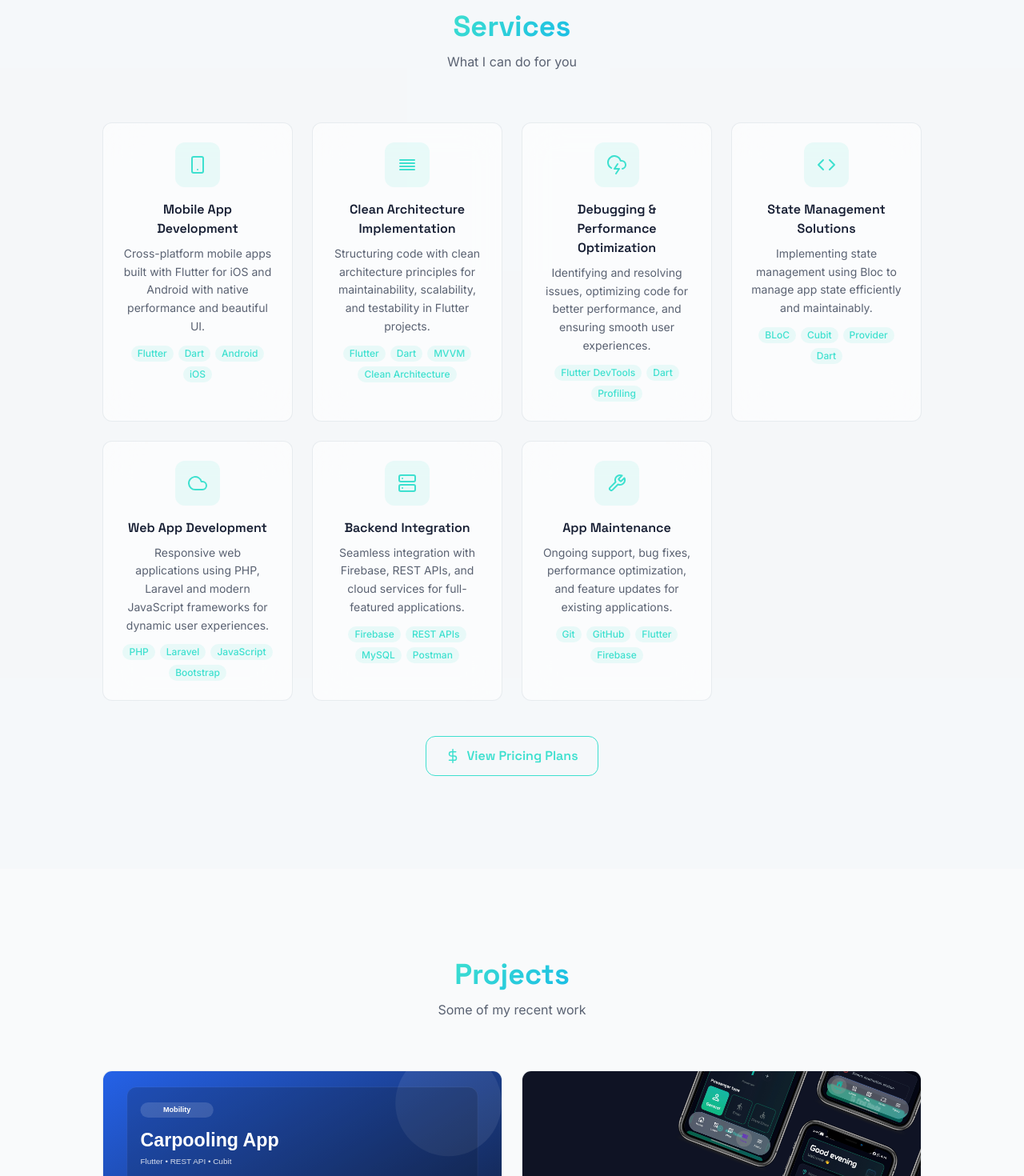
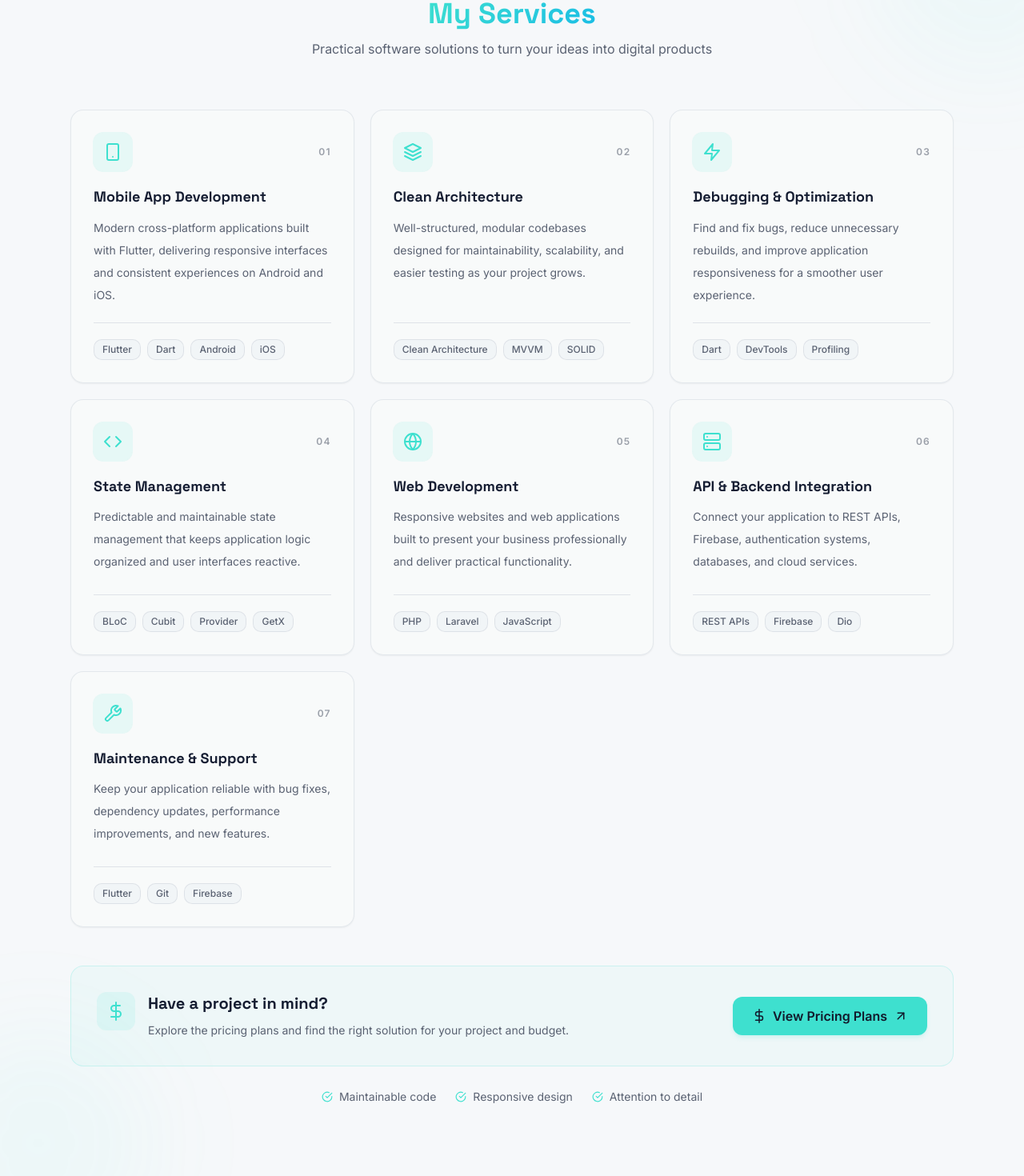
Before and after one commit to mkgit04/Portfolio, a React (Vite) app: page / in a window 1280 px wide. Shown: the part 3980-5450 px from the top of the page at 80% size. Built offline with nearby package versions, Linux system fonts and the light colour scheme; the HTML template or start-up script is replaced by a standard one.

Commit message:
Refactor ServicesSection component for improved structure, clarity, and responsiveness

```diff
--- a/src/components/portfolio/ServicesSection.tsx
+++ b/src/components/portfolio/ServicesSection.tsx
@@ -1,139 +1,290 @@
+
 import { motion } from "framer-motion";
 import { Link } from "react-router-dom";
+import {
+  FiSmartphone,
+  FiLayers,
+  FiZap,
+  FiCode,
+  FiGlobe,
+  FiServer,
+  FiTool,
+  FiArrowUpRight,
+  FiDollarSign,
+  FiCheckCircle,
+} from "react-icons/fi";
+
 import SectionHeading from "./SectionHeading";
-import { FiSmartphone, FiLayout, FiTool, FiCloud, FiSearch, FiPaperclip, FiCloudDrizzle, FiCloudSnow, FiCloudLightning, FiServer, FiList, FiAlignJustify, FiRepeat, FiAlertTriangle, FiCode, FiDollarSign } from "react-icons/fi";
 import { useLanguage } from "@/contexts/language-context";
 
 const services = [
   {
-    icon: <FiSmartphone />,
-    title: { en: "Mobile App Development", ar: "تطوير تطبيقات الموبايل" },
+    id: "mobile",
+    icon: FiSmartphone,
+    title: {
+      en: "Mobile App Development",
+      ar: "تطوير تطبيقات الموبايل",
+    },
     description: {
-      en: "Cross-platform mobile apps built with Flutter for iOS and Android with native performance and beautiful UI.",
-      ar: "تطوير تطبيقات موبايل متعددة المنصات باستخدام Flutter لأنظمة iOS وAndroid بأداء قوي وواجهة جذابة.",
+      en: "Modern cross-platform applications built with Flutter, delivering responsive interfaces and consistent experiences on Android and iOS.",
+      ar: "تطوير تطبيقات حديثة باستخدام Flutter، بواجهات متجاوبة وتجربة استخدام متناسقة على Android وiOS.",
     },
     technologies: ["Flutter", "Dart", "Android", "iOS"],
   },
   {
-    icon: <FiAlignJustify />,
-    title: { en: "Clean Architecture Implementation", ar: "تطبيق Clean Architecture" },
+    id: "architecture",
+    icon: FiLayers,
+    title: {
+      en: "Clean Architecture",
+      ar: "الهندسة المعمارية النظيفة",
+    },
     description: {
-      en: "Structuring code with clean architecture principles for maintainability, scalability, and testability in Flutter projects.",
-      ar: "تنظيم الكود وفق مبادئ Clean Architecture لضمان سهولة الصيانة والتوسع والاختبار في مشاريع Flutter.",
+      en: "Well-structured, modular codebases designed for maintainability, scalability, and easier testing as your project grows.",
+      ar: "بنية برمجية منظمة وقابلة للتوسع والصيانة والاختبار مع نمو مشروعك.",
     },
-    technologies: ["Flutter", "Dart", "MVVM", "Clean Architecture"],
+    technologies: ["Clean Architecture", "MVVM", "SOLID"],
   },
   {
-    icon: <FiCloudLightning />,
-    title: { en: "Debugging & Performance Optimization", ar: "تصحيح الأخطاء وتحسين الأداء" },
+    id: "performance",
+    icon: FiZap,
+    title: {
+      en: "Debugging & Optimization",
+      ar: "تصحيح الأخطاء وتحسين الأداء",
+    },
     description: {
-      en: "Identifying and resolving issues, optimizing code for better performance, and ensuring smooth user experiences.",
-      ar: "اكتشاف المشكلات وحلها وتحسين الكود للحصول على أداء أفضل وتجربة استخدام أكثر سلاسة.",
+      en: "Find and fix bugs, reduce unnecessary rebuilds, and improve application responsiveness for a smoother user experience.",
+      ar: "اكتشاف الأخطاء وإصلاحها وتقليل عمليات إعادة البناء غير الضرورية لتحسين سرعة التطبيق وسلاسة الاستخدام.",
     },
-    technologies: ["Flutter DevTools", "Dart", "Profiling"],
+    technologies: ["Dart", "DevTools", "Profiling"],
   },
   {
-    icon: <FiCode />,
-    title: { en: "State Management Solutions", ar: "حلول إدارة الحالة" },
+    id: "state",
+    icon: FiCode,
+    title: {
+      en: "State Management",
+      ar: "إدارة حالة التطبيق",
+    },
     description: {
-      en: "Implementing state management using Bloc to manage app state efficiently and maintainably.",
-      ar: "تطبيق إدارة الحالة باستخدام BLoC/Cubit لإدارة حالة التطبيق بكفاءة وسهولة صيانة.",
+      en: "Predictable and maintainable state management that keeps application logic organized and user interfaces reactive.",
+      ar: "إدارة حالة منظمة وقابلة للصيانة تفصل منطق التطبيق عن الواجهة وتحافظ على استجابتها.",
     },
-    technologies: ["BLoC", "Cubit", "Provider", "Dart"],
+    technologies: ["BLoC", "Cubit", "Provider", "GetX"],
   },
   {
-    icon: <FiCloud />,
-    title: { en: "Web App Development", ar: "تطوير تطبيقات الويب" },
+    id: "web",
+    icon: FiGlobe,
+    title: {
+      en: "Web Development",
+      ar: "تطوير تطبيقات الويب",
+    },
     description: {
-      en: "Responsive web applications using PHP, Laravel and modern JavaScript frameworks for dynamic user experiences.",
-      ar: "تطوير تطبيقات ويب متجاوبة باستخدام PHP وLaravel وتقنيات JavaScript الحديثة لتجارب تفاعلية.",
+      en: "Responsive websites and web applications built to present your business professionally and deliver practical functionality.",
+      ar: "إنشاء مواقع وتطبيقات ويب متجاوبة تعرض نشاطك التجاري باحترافية وتقدم وظائف عملية.",
     },
-    technologies: ["PHP", "Laravel", "JavaScript", "Bootstrap"],
+    technologies: ["PHP", "Laravel", "JavaScript"],
   },
   {
-    icon: <FiServer />,
-    title: { en: "Backend Integration", ar: "تكامل مع الواجهة الخلفية" },
+    id: "integration",
+    icon: FiServer,
+    title: {
+      en: "API & Backend Integration",
+      ar: "التكامل مع APIs والأنظمة الخلفية",
+    },
     description: {
-      en: "Seamless integration with Firebase, REST APIs, and cloud services for full-featured applications.",
-      ar: "تكامل سلس مع Firebase وREST APIs والخدمات السحابية لبناء تطبيقات كاملة المزايا.",
+      en: "Connect your application to REST APIs, Firebase, authentication systems, databases, and cloud services.",
+      ar: "ربط تطبيقك بواجهات REST APIs وFirebase وأنظمة تسجيل الدخول وقواعد البيانات والخدمات السحابية.",
     },
-    technologies: ["Firebase", "REST APIs", "MySQL", "Postman"],
+    technologies: ["REST APIs", "Firebase", "Dio"],
   },
   {
-    icon: <FiTool />,
-    title: { en: "App Maintenance", ar: "صيانة التطبيقات" },
+    id: "maintenance",
+    icon: FiTool,
+    title: {
+      en: "Maintenance & Support",
+      ar: "صيانة التطبيقات والدعم الفني",
+    },
     description: {
-      en: "Ongoing support, bug fixes, performance optimization, and feature updates for existing applications.",
-      ar: "دعم مستمر وإصلاح الأخطاء وتحسين الأداء وتحديث الميزات للتطبيقات الحالية.",
+      en: "Keep your application reliable with bug fixes, dependency updates, performance improvements, and new features.",
+      ar: "الحفاظ على استقرار تطبيقك من خلال إصلاح الأخطاء وتحديث الحزم وتحسين الأداء وإضافة ميزات جديدة.",
     },
-    technologies: ["Git", "GitHub", "Flutter", "Firebase"],
+    technologies: ["Flutter", "Git", "Firebase"],
   },
 ];
+
+const containerVariants = {
+  hidden: {},
+  visible: {
+    transition: {
+      staggerChildren: 0.08,
+    },
+  },
+};
+
+const cardVariants = {
+  hidden: {
+    opacity: 0,
+    y: 24,
+  },
+  visible: {
+    opacity: 1,
+    y: 0,
+    transition: {
+      duration: 0.45,
+      ease: "easeOut" as const,
+    },
+  },
+};
 
 const ServicesSection = () => {
   const { isArabic } = useLanguage();
 
   return (
-    <section id="services" className="section-padding bg-secondary/30">
-      <div className="max-w-5xl mx-auto">
-        <SectionHeading
-          title={isArabic ? "الخدمات" : "Services"}
-          subtitle={isArabic ? "ما الذي يمكنني تقديمه لك" : "What I can do for you"}
+    <section
+      id="services"
+      dir={isArabic ? "rtl" : "ltr"}
+      className="relative overflow-hidden bg-secondary/20 py-20 sm:py-24"
+    >
+      {/* Subtle background accents */}
+      <div
+        aria-hidden="true"
+        className="pointer-events-none absolute -top-24 -right-24 h-72 w-72 rounded-full bg-primary/5 blur-3xl"
+      />
+      <div
+        aria-hidden="true"
+        className="pointer-events-none absolute -bottom-24 -left-24 h-72 w-72 rounded-full bg-primary/5 blur-3xl"
       />
 
-      <div className="grid sm:grid-cols-2 lg:grid-cols-4 gap-6">
-        {services.map((s, i) => (
+      <div className="relative mx-auto max-w-6xl px-4 sm:px-6">
+        <SectionHeading
+          title={isArabic ? "خدماتي" : "My Services"}
+          subtitle={
+            isArabic
+              ? "حلول برمجية عملية لتحويل فكرتك إلى منتج رقمي"
+              : "Practical software solutions to turn your ideas into digital products"
+          }
+        />
+
         <motion.div
-            key={i}
-            initial={{ opacity: 0, y: 30 }}
-            whileInView={{ opacity: 1, y: 0 }}
-            viewport={{ once: true }}
-            transition={{ duration: 0.5, delay: i * 0.1 }}
-            className="glass rounded-xl p-6 text-center hover:glow-border transition-shadow group"
+          variants={containerVariants}
+          initial="hidden"
+          whileInView="visible"
+          viewport={{ once: true, amount: 0.1 }}
+          className="mt-12 grid grid-cols-1 gap-5 sm:grid-cols-2 lg:grid-cols-3"
         >
-            <div className="w-14 h-14 rounded-xl bg-primary/10 flex items-center justify-center text-primary text-2xl mx-auto mb-4 group-hover:bg-primary group-hover:text-primary-foreground transition-colors">
-              {s.icon}
+          {services.map((service) => {
+            const Icon = service.icon;
+
+            return (
+              <motion.article
+                key={service.id}
+                variants={cardVariants}
+                whileHover={{ y: -6 }}
+                className="group relative flex h-full min-h-[320px] flex-col overflow-hidden rounded-2xl border border-border/60 bg-background/80 p-6 shadow-sm backdrop-blur-sm transition-[border-color,box-shadow] duration-300 hover:border-primary/40 hover:shadow-xl hover:shadow-primary/5 sm:p-7"
+              >
+                {/* Top accent */}
+                <div className="absolute inset-x-0 top-0 h-1 origin-left scale-x-0 bg-primary transition-transform duration-300 group-hover:scale-x-100" />
+
+                <div className="mb-5 flex items-center justify-between">
+                  <div className="flex h-12 w-12 items-center justify-center rounded-xl bg-primary/10 text-primary ring-1 ring-primary/10 transition-all duration-300 group-hover:bg-primary group-hover:text-primary-foreground group-hover:ring-primary/30">
+                    <Icon className="text-2xl transition-transform duration-300 group-hover:scale-110" />
                   </div>
-            <h3 className="font-heading font-semibold text-foreground mb-2">{isArabic ? s.title.ar : s.title.en}</h3>
-            <p className="text-muted-foreground text-sm leading-relaxed">{isArabic ? s.description.ar : s.description.en}</p>
-            <div className="flex flex-wrap justify-center gap-1.5 mt-3">
-              {s.technologies.map((tech, ti) => (
+
+                  <span className="text-xs font-semibold tracking-widest text-muted-foreground/60">
+                    {String(
+                      services.findIndex((item) => item.id === service.id) + 1
+                    ).padStart(2, "0")}
+                  </span>
+                </div>
+
+                <h3 className="mb-3 text-lg font-bold leading-snug text-foreground">
+                  {isArabic ? service.title.ar : service.title.en}
+                </h3>
+
+                <p className="flex-1 text-sm leading-7 text-muted-foreground">
+                  {isArabic
+                    ? service.description.ar
+                    : service.description.en}
+                </p>
+
+                <div className="my-5 h-px w-full bg-border/70" />
+
+                <div className="flex flex-wrap gap-2">
+                  {service.technologies.map((technology) => (
                     <span
-                  key={ti}
-                  className="text-xs px-2 py-0.5 rounded-full bg-primary/10 text-primary font-medium transition-all duration-200 hover:bg-primary hover:text-primary-foreground hover:scale-105 cursor-default"
+                      key={technology}
+                      className="rounded-md border border-border/70 bg-secondary/50 px-2.5 py-1 text-xs font-medium text-muted-foreground transition-colors duration-200 hover:border-primary/30 hover:text-primary"
                     >
-                  {tech}
+                      {technology}
                     </span>
                   ))}
                 </div>
+              </motion.article>
+            );
+          })}
         </motion.div>
 
-        ))}
+        {/* Pricing CTA */}
+        <motion.div
+          initial={{ opacity: 0, y: 20 }}
+          whileInView={{ opacity: 1, y: 0 }}
+          viewport={{ once: true }}
+          transition={{ duration: 0.5, delay: 0.15 }}
+          className="mt-12 overflow-hidden rounded-2xl border border-primary/20 bg-primary/[0.04] p-6 sm:p-8"
+        >
+          <div className="flex flex-col items-center justify-between gap-6 text-center sm:flex-row sm:text-start">
+            <div className="flex items-start gap-4">
+              <div className="hidden h-12 w-12 shrink-0 items-center justify-center rounded-xl bg-primary/10 text-primary sm:flex">
+                <FiDollarSign className="text-2xl" />
               </div>
-      {/* Pricing CTA Button */}
-      <motion.div
 
-      key={0}
-            initial={{ opacity: 0, y: 50 }}
-            whileInView={{ opacity: 1, y: 20 }}
-            viewport={{ once: true }}
-            transition={{ duration: 0.5, delay: 0.1 }}
-            className=" rounded-xl p-6 text-center transition-shadow group"
+              <div>
+                <h3 className="text-xl font-bold text-foreground">
+                  {isArabic
+                    ? "لديك مشروع في ذهنك؟"
+                    : "Have a project in mind?"}
+                </h3>
 
-      >
+                <p className="mt-2 max-w-xl text-sm leading-6 text-muted-foreground">
+                  {isArabic
+                    ? "استكشف خطط الأسعار واختر الحل المناسب لاحتياجات مشروعك وميزانيتك."
+                    : "Explore the pricing plans and find the right solution for your project and budget."}
+                </p>
+              </div>
+            </div>
 
             <Link
               to="/pricing"
-        className="inline-flex items-center gap-2 self-start px-6 py-3 rounded-lg border border-primary text-primary font-heading font-semibold hover:bg-primary hover:text-primary-foreground transition-colors"
+              className="inline-flex shrink-0 items-center justify-center gap-2 rounded-xl bg-primary px-6 py-3 font-semibold text-primary-foreground shadow-md shadow-primary/15 transition-all duration-300 hover:-translate-y-0.5 hover:shadow-lg hover:shadow-primary/25 focus-visible:outline-none focus-visible:ring-2 focus-visible:ring-primary focus-visible:ring-offset-2"
             >
               <FiDollarSign className="text-lg" />
               {isArabic ? "عرض خطط الأسعار" : "View Pricing Plans"}
+              <FiArrowUpRight
+                className={`text-lg ${isArabic ? "-rotate-90" : ""}`}
+              />
             </Link>
+          </div>
         </motion.div>
+
+        {/* Reassurance */}
+        <div className="mt-7 flex flex-wrap items-center justify-center gap-x-6 gap-y-3 text-sm text-muted-foreground">
+          <span className="flex items-center gap-2">
+            <FiCheckCircle className="text-primary" />
+            {isArabic ? "كود منظم وقابل للصيانة" : "Maintainable code"}
+          </span>
+
+          <span className="flex items-center gap-2">
+            <FiCheckCircle className="text-primary" />
+            {isArabic ? "تصميم متجاوب" : "Responsive design"}
+          </span>
+
+          <span className="flex items-center gap-2">
+            <FiCheckCircle className="text-primary" />
+            {isArabic ? "اهتمام بالتفاصيل" : "Attention to detail"}
+          </span>
+        </div>
       </div>
     </section>
   );
-
 };
 
 export default ServicesSection;
```
Lines whose indentation alone changed are shown as unchanged.
